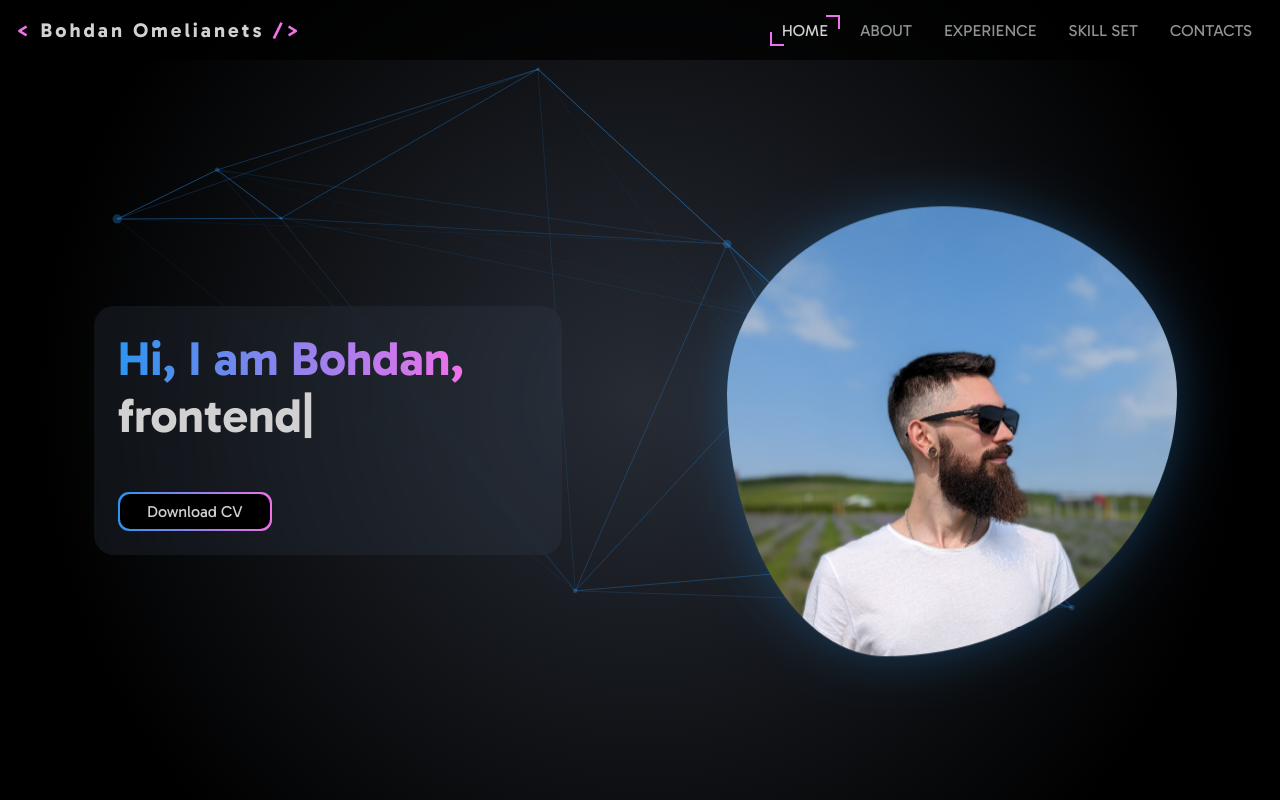
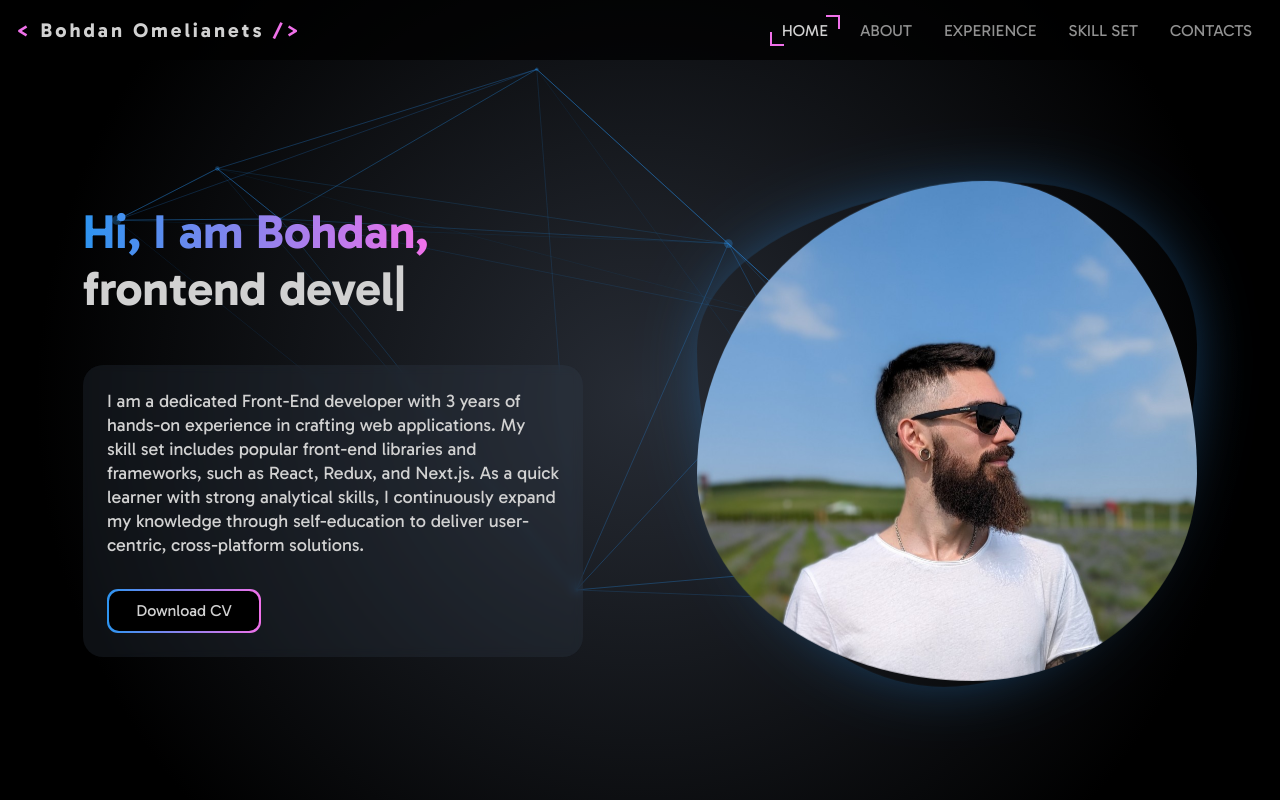
Before and after one commit to BohdanOmelianec/bohdan_omelianets.github.io, a React (Create React App) app: page / in a window 1280 px wide. Shown: the top 800 px of the page. Built offline with nearby package versions, Linux system fonts and the light colour scheme; the HTML template or start-up script is replaced by a standard one.

Commit message:
polish hero

```diff
--- a/src/components/Container/Container.tsx
+++ b/src/components/Container/Container.tsx
@@ -88,7 +88,7 @@ const Container = () => {
       <AppBar activeTab={activeTab} setActiveTab={setActiveTab} />
       <Main id='main'>
         <Hero />
-        <AboutMe />
+        {/* <AboutMe /> */}
         <Experience />
         <SkillSet tools={TOOLS} />
         <Contacts />
--- a/src/components/Hero/ContentBlock.jsx
+++ /dev/null
@@ -1,43 +0,0 @@
-import { TypeAnimation } from "react-type-animation";
-import {
-  DivStyled,
-  HeroTitle,
-  ButtonWrapper,
-  DownloadButton,
-} from "./Hero.styled";
-
-const fileName = "Bohdan_Omelianets-FE_Developer-CV.pdf";
-
-const ContentBlock = () => {
-  return (
-    <DivStyled>
-      <HeroTitle>Hi, I am Bohdan,</HeroTitle>
-      <TypeAnimation
-        sequence={[
-          "passionate",
-          1000,
-          "responsible",
-          1000,
-          "frontend developer",
-          1000,
-        ]}
-        wrapper="h3"
-        speed={50}
-        repeat={Infinity}
-      />
-      <h3 style={{ visibility: "hidden", height: 0 }}>frontend developer|</h3>
-      <ButtonWrapper>
-        <DownloadButton
-          as="a"
-          href={`/${fileName}`}
-          title={`Download ${fileName}`}
-          download={fileName}
-        >
-          Download CV
-        </DownloadButton>
-      </ButtonWrapper>
-    </DivStyled>
-  );
-};
-
-export default ContentBlock;
--- a/src/components/Hero/Hero.styled.tsx
+++ b/src/components/Hero/Hero.styled.tsx
@@ -2,41 +2,37 @@ import styled, { keyframes } from "styled-components";
 import { Button } from "components/ui/Button";
 import { Section } from "components/Container/Container.styled";
 
-export const HeroWrapper = styled(Section)`
-  display: grid;
-  grid-template-columns: repeat(2, 1fr);
+export const SectionStyled = styled(Section)`
+  display: flex;
   align-items: center;
-  justify-items: center;
-  min-height: 100vh;
+  justify-content: space-evenly;
+  height: 100vh;
+  gap: 3rem;
 
-  @media(max-width: 768px) {
-    display: flex;
+  @media(max-width: 900px) {
     flex-direction: column-reverse;
-    align-items: center;
-    justify-content: space-evenly;
-    gap: 3rem;
+    justify-content: space-between;
+    gap: 1rem;
   }
 `;
 
-const heroContentSlide = keyframes`
-  from {
-    opacity: 0;
-    transform: translateY(50%);
-  }
-`;
-
-export const DivStyled = styled.div`
+export const DivWrapper = styled.div`
   width: min-content;
-  background: var(--glacier);
-  backdrop-filter: blur(5px);
-  border-radius: 1.25rem;
-  padding: 1.5rem;
-  animation: ${heroContentSlide} 1.2s ease-out;
+  min-width: 500px;
 
   & h2,
   & h3 {
     font-size: 3rem;
     white-space: nowrap;
+  }
+
+  @media(max-width: 768px) {
+    min-width: 400px;
+
+    & h2,
+    & h3 {
+      font-size: 2rem;
+    }
   }
 `;
 
@@ -47,45 +43,56 @@ export const HeroTitle = styled.h2`
   display: inline-block;
 `;
 
+const heroContentSlide = keyframes`
+  from {
+    opacity: 0;
+    transform: translateY(60%);
+  }
+`;
+
+export const DivText = styled.div`
+  background: var(--glacier);
+  backdrop-filter: blur(5px);
+  border-radius: 1.25rem;
+  font-size: 1.125rem;
+  line-height: 1.5rem;
+  padding: 1.5rem;
+  margin-top: 3rem;
+  will-change: transform;
+  animation: ${heroContentSlide} 1.2s ease-out;
+
+  @media(max-width: 900px) {
+    margin-top: 1.5rem;
+  }
+`;
+
+
 export const ButtonWrapper = styled.div`
   width: min-content;
   background: var(--gradient);
   padding: 2px;
   border-radius: 11px;
-  margin-top: 3rem;
+  margin-top: 2rem;
 `;
 
 export const DownloadButton = styled(Button)`
   display: block;
+  width: 150px;
   background-color: var(--darkGray);
-  width: 150px;
+  color: var(--textColor);
   text-align: center;
-  transition: all .5s;
-  color: var(--textColor);
+  transition: all .5s ease-out;
 
   &:hover {
     background-color: transparent;
-    color: var(--darkStaleBlue);
+    color: var(--darkGray);
   }
 `;
 
-const growImage = keyframes`
+const showImage = keyframes`
   from {
     opacity: 0;
-    transform: translateX(20%) translateY(-25%) scale(.4);
-  }
-`;
-
-export const HeroImage = styled.div`
-  width: 100%;
-  aspect-ratio: 1/1;
-  max-width: 450px;
-  max-height: 450px;
-  animation: ${growImage} 1s linear;
-
-  @media(max-width: 768px) {
-    max-width: 300px;
-    max-height: 300px;
+    transform:  scale(.8);
   }
 `;
 
@@ -107,15 +114,24 @@ const floatingShape = keyframes`
   }
 `;
 
+export const ImageDiv = styled.div`
+  width: 100%;
+  aspect-ratio: 1/1;
+  max-width: 500px;
+
+  animation: ${floatingShape} 8s -4s linear infinite, ${showImage} 1s linear;
+  box-shadow: 0 0 75px -25px var(--accentBlueTr);
+
+  @media(max-width: 900px) {
+    width: min-content;
+    height: 100%;
+  }
+`;
+
 export const Image = styled.img`
   width: 100%;
   height: 100%;
-  height: 100%;
   object-fit: cover;
-  display: block;
-  margin-inline: auto;
-  box-shadow: 0 0 75px -25px var(--accentBlueTr);
   will-change: border-radius, transform;
-  animation: ${floatingShape} 6s linear infinite;
-
+  animation: ${floatingShape} 8s linear infinite;
 `;
--- /dev/null
+++ b/src/components/Hero/TextBlock.jsx
@@ -0,0 +1,53 @@
+import { TypeAnimation } from "react-type-animation";
+import {
+  DivWrapper,
+  DivText,
+  HeroTitle,
+  ButtonWrapper,
+  DownloadButton,
+} from "./Hero.styled";
+
+const fileName = "Bohdan_Omelianets-FE_Developer-CV.pdf";
+
+const TextBlock = () => {
+  return (
+    <DivWrapper>
+      <HeroTitle>Hi, I am Bohdan,</HeroTitle>
+      <TypeAnimation
+        sequence={[
+          "passionate",
+          1000,
+          "responsible",
+          1000,
+          "frontend developer",
+          1000,
+        ]}
+        wrapper="h3"
+        speed={50}
+        repeat={Infinity}
+      />
+      <DivText>
+        <p>
+          I am a dedicated Front-End developer with 3 years of hands-on
+          experience in crafting web applications. My skill set includes popular
+          front-end libraries and frameworks, such as React, Redux, and Next.js.
+          As a quick learner with strong analytical skills, I continuously
+          expand my knowledge through self-education to deliver user-centric,
+          cross-platform solutions.
+        </p>
+        <ButtonWrapper>
+          <DownloadButton
+            as="a"
+            href={`/${fileName}`}
+            title={`Download ${fileName}`}
+            download={fileName}
+          >
+            Download CV
+          </DownloadButton>
+        </ButtonWrapper>
+      </DivText>
+    </DivWrapper>
+  );
+};
+
+export default TextBlock;
--- a/src/components/Hero/index.tsx
+++ b/src/components/Hero/index.tsx
@@ -1,19 +1,20 @@
 import {
-  HeroWrapper,
-  HeroImage,
+  SectionStyled,
+  ImageDiv,
   Image,
 } from "./Hero.styled";
-import ContentBlock from "./ContentBlock";
+import TextBlock from "./TextBlock";
 import photo from "assets/images/heroImg.jpg";
 
 const Hero = () => {
   return (
-    <HeroWrapper id="home">
-      <ContentBlock />
-      <HeroImage>
+    <SectionStyled id="home">
+      <TextBlock />
+      <ImageDiv>
         <Image src={photo} alt="Bohdan photo" />
-      </HeroImage>
-    </HeroWrapper>
+        {/* <img src="https://play-lh.googleusercontent.com/IeNJWoKYx1waOhfWF6TiuSiWBLfqLb18lmZYXSgsH1fvb8v1IYiZr5aYWe0Gxu-pVZX3" alt="" style={{ width: "100%", height: "100%", objectFit: "cover" }} /> */}
+      </ImageDiv>
+    </SectionStyled>
   );
 };
 
--- a/src/index.css
+++ b/src/index.css
@@ -19,8 +19,6 @@
   --accentBlue: #2d94f0;
   --accentBlueTr: #2d94f0ba;
   --accentPink: #f071ea;
-  /* --lightViolet: #240442; */
-  /* --darkViolet: #09010e; */
   --lightGray: #272c35;
   --darkGray: #000000;
   /* --darkVioletTr: #09010eba; */
@@ -28,6 +26,7 @@
   --darkStaleBlue: #12122f;
   --darkStaleBlueTr: #12122fba;
   --glacier: #3b48573b;
+
   --gradient: linear-gradient(90deg, var(--accentBlue) 0%, var(--accentPink) 100%);
   --bgGradient: radial-gradient(circle, var(--lightGray) 0%, var(--darkGray) 80%);
 }
```
